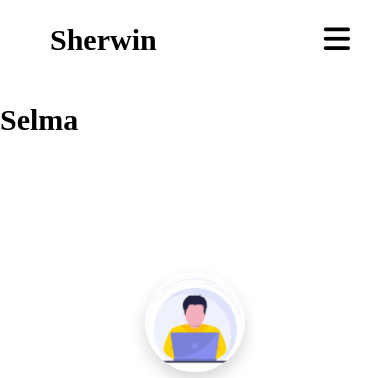
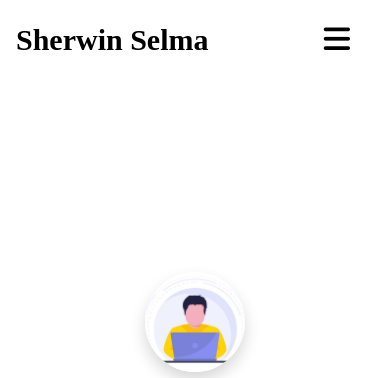
Before and after one commit to Odong23/sherwinselma, a plain HTML site: page index.html in a window 390 px wide. Shown: the top 378 px of the page. Drawn offline with Linux system fonts and the light colour scheme.

Commit message:
Update responsive.css

```diff
--- a/responsive.css
+++ b/responsive.css
@@ -39,3 +39,9 @@
         left: 0;
     }
 }
+
+@media (max-width: 400px) {
+    label.logo {
+        padding: 0 16px;
+    }
+}
```
